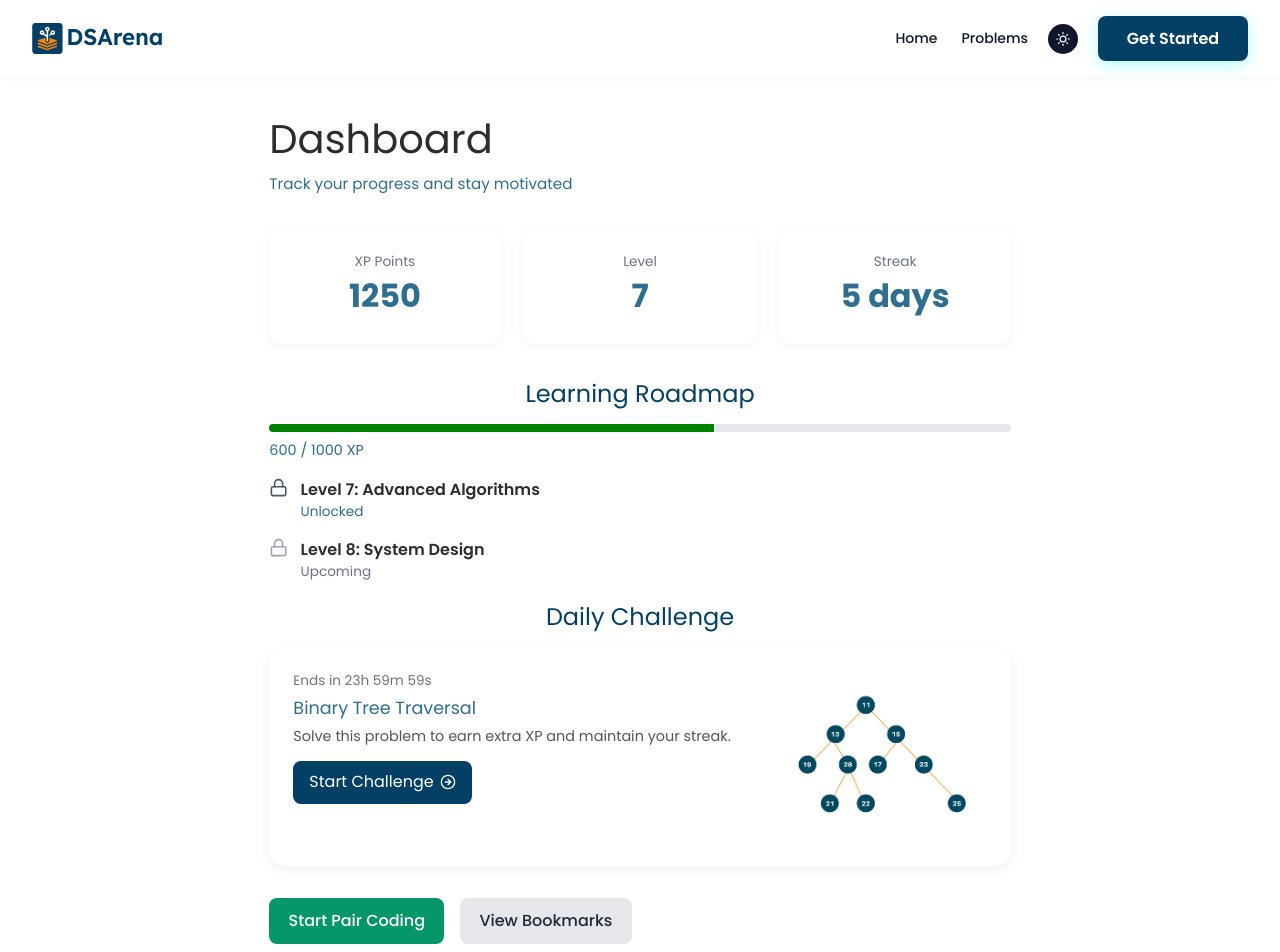
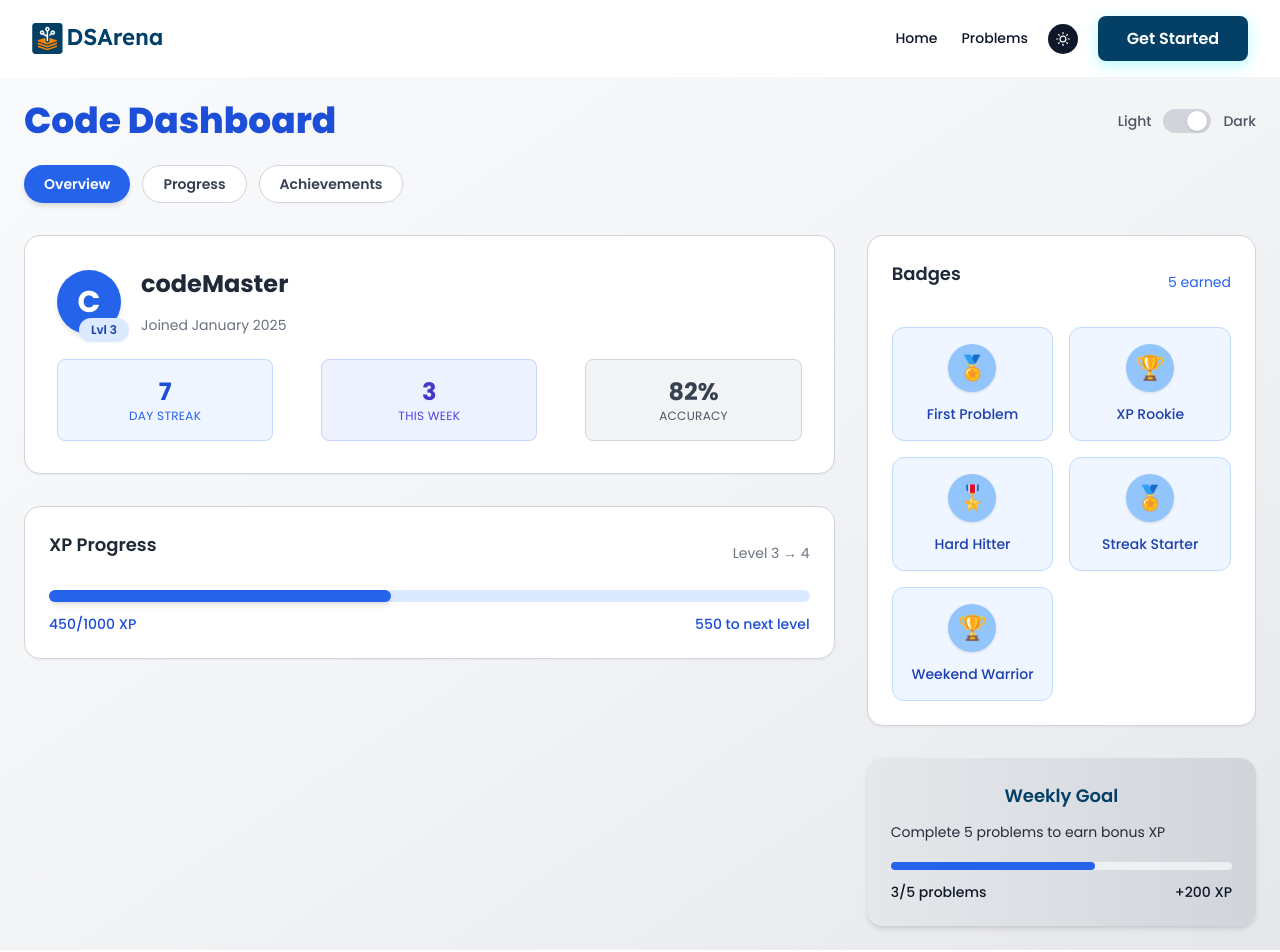
Before and after one commit to bhumzz1810/DSA-Learning-Platform, a React (Vite) app in the folder client/: page /dashboard in a window 1280 px wide. Shown: the top 952 px of the page. Built offline with nearby package versions, Linux system fonts and the light colour scheme; no server answers.

Commit message:
test dashboard with dummy data

```diff
--- a/client/src/pages/Dashboard.jsx
+++ b/client/src/pages/Dashboard.jsx
@@ -1,117 +1,163 @@
-import React from "react";
-import { FiLock, FiCode, FiArrowRightCircle } from "react-icons/fi";
-import "./Dashboard.css";
-import "./Sidebar";
-import roadmapImg from "../assets/images/traversal.jpg"; // Adjust path as needed
-import Sidebar from "./Sidebar";
+import { useState } from 'react';
+import { motion } from 'framer-motion';
+import { useTheme } from '../components/RT_Pairing/ThemeContext';
 
-const Dashboard = () => {
-  const currentXP = 600;
-  const targetXP = 1000;
-  const progressPercent = (currentXP / targetXP) * 100;
+const DashboardCards = () => {
+  const { theme } = useTheme();
+  const [activeTab, setActiveTab] = useState('overview');
+  const [selectedBadge, setSelectedBadge] = useState(null);
+  const [selectedProblem, setSelectedProblem] = useState(null);
+
+  const userData = {
+    username: "codeMaster",
+    level: 3,
+    xp: 2450,
+    streak: 7,
+    badges: ["First Problem", "XP Rookie", "Hard Hitter", "Streak Starter", "Weekend Warrior"],
+    recentSolved: [
+      { title: "Reverse Linked List", category: "Linked List", difficulty: "Medium", solvedAt: "2025-07-17T14:25:00.000Z" },
+      { title: "Binary Tree Traversal", category: "Tree", difficulty: "Medium", solvedAt: "2025-07-16T11:20:00.000Z" },
+      { title: "Palindromic Substring", category: "String", difficulty: "Hard", solvedAt: "2025-07-15T09:15:00.000Z" }
+    ],
+    leaderboard: [
+      { username: "algoNinja", xp: 3850, level: 4 },
+      { username: "codeMaster", xp: 2450, level: 3 },
+      { username: "binaryQueen", xp: 2100, level: 2 }
+    ]
+  };
+
+  // Updated professional color scheme:
+  const bgLight = 'bg-gradient-to-br from-gray-50 via-gray-100 to-gray-200 text-gray-900';
+  const cardBg = 'bg-white border border-gray-300 shadow-sm';
+  const tabActive = 'bg-blue-600 text-white shadow-md';
+  const tabInactive = 'bg-white text-gray-700 hover:bg-blue-50 border border-gray-300';
 
   return (
-    <div className="flex">
-      {/* <Sidebar /> */}
-      <div className="dashboard-container">
-        {/* Header */}
-        <div className="dashboard-header">
-          <h1>Dashboard</h1>
-          <p className="dashboard-subtext">
-            Track your progress and stay motivated
-          </p>
+    <div className={`min-h-screen p-6 ${bgLight}`}>
+      <div className="max-w-7xl mx-auto">
+        <header className="mb-8">
+          <div className="flex justify-between items-center mb-6">
+            <h1 className="text-4xl font-extrabold text-blue-700">
+              Code Dashboard
+            </h1>
+            <div className="flex items-center gap-3 text-sm text-gray-600 font-medium">
+              <span>Light</span>
+              <div className="w-12 h-6 bg-gray-300 rounded-full p-1 flex items-center">
+                <motion.div className="w-5 h-5 bg-white rounded-full ml-auto shadow" layout />
               </div>
-
-        {/* Overview Cards */}
-        <div className="overview-cards">
-          <div className="overview-card">
-            <p className="overview-title">XP Points</p>
-            <p className="overview-value">1250</p>
-          </div>
-          <div className="overview-card">
-            <p className="overview-title">Level</p>
-            <p className="overview-value">7</p>
-          </div>
-          <div className="overview-card">
-            <p className="overview-title">Streak</p>
-            <p className="overview-value">5 days</p>
+              <span>Dark</span>
             </div>
           </div>
 
-        {/* Roadmap */}
-        <div className="roadmap-section">
-          <h2>Learning Roadmap</h2>
-          <div className="progress-bar">
-            <div
-              className="progress-fill"
-              style={{ width: `${progressPercent}%` }}
-            ></div>
+          <div className="flex flex-wrap gap-3">
+            {['overview', 'progress', 'achievements'].map(tab => (
+              <motion.button
+                key={tab}
+                whileHover={{ scale: 1.05 }}
+                whileTap={{ scale: 0.95 }}
+                onClick={() => setActiveTab(tab)}
+                className={`px-5 py-2 rounded-full text-sm font-semibold transition-all ${
+                  activeTab === tab ? tabActive : tabInactive
+                }`}
+              >
+                {tab.charAt(0).toUpperCase() + tab.slice(1)}
+              </motion.button>
+            ))}
           </div>
-          <p className="progress-text">
-            {currentXP} / {targetXP} XP
-          </p>
+        </header>
 
-          <div className="roadmap-steps">
-            <div className="step">
-              <FiLock className="icon active" />
-              <div>
-                <p className="step-title">Level 7: Advanced Algorithms</p>
-                <p className="step-status active">Unlocked</p>
+        <div className="grid grid-cols-1 lg:grid-cols-3 gap-8">
+          <div className="lg:col-span-2 space-y-8">
+            <div className={`rounded-2xl p-8 ${cardBg}`}>
+              <div className="flex items-center gap-5 mb-6">
+                <div className="relative">
+                  <div className="w-16 h-16 rounded-full bg-blue-600 flex items-center justify-center text-3xl font-bold text-white shadow-md">
+                    {userData.username.charAt(0).toUpperCase()}
+                  </div>
+                  <div className="absolute -bottom-2 -right-2 bg-blue-100 text-blue-800 text-xs font-semibold px-3 py-1 rounded-full shadow-sm">
+                    Lvl {userData.level}
                   </div>
                 </div>
-            <div className="step">
-              <FiLock className="icon" />
                 <div>
-                <p className="step-title">Level 8: System Design</p>
-                <p className="step-status">Upcoming</p>
+                  <h2 className="text-2xl font-bold text-gray-800">{userData.username}</h2>
+                  <p className="text-sm text-gray-500">Joined January 2025</p>
                 </div>
+              </div>
+              <div className="grid grid-cols-3 gap-6">
+                <div className="p-4 rounded-lg text-center border border-blue-200 bg-blue-50">
+                  <div className="text-2xl font-bold text-blue-700">{userData.streak}</div>
+                  <div className="text-xs text-blue-600 uppercase tracking-wide">Day Streak</div>
+                </div>
+                <div className="p-4 rounded-lg text-center border border-indigo-200 bg-indigo-50">
+                  <div className="text-2xl font-bold text-indigo-700">{userData.recentSolved.length}</div>
+                  <div className="text-xs text-indigo-600 uppercase tracking-wide">This Week</div>
+                </div>
+                <div className="p-4 rounded-lg text-center border border-gray-300 bg-gray-100">
+                  <div className="text-2xl font-bold text-gray-700">82%</div>
+                  <div className="text-xs text-gray-600 uppercase tracking-wide">Accuracy</div>
                 </div>
               </div>
             </div>
 
-        {/* Daily Challenge */}
-        <div className="challenge-section">
-          <h2>Daily Challenge</h2>
-          <div className="challenge-card">
-            <div className="challenge-info">
-              <p className="challenge-timer">Ends in 23h 59m 59s</p>
-              <h3>Binary Tree Traversal</h3>
-              <p className="challenge-desc">
-                Solve this problem to earn extra XP and maintain your streak.
-              </p>
-              <button className="btn-start">
-                Start Challenge <FiArrowRightCircle />
-              </button>
+            <div className={`rounded-2xl p-6 ${cardBg}`}>
+              <div className="flex justify-between items-center mb-4">
+                <h2 className="font-semibold text-lg text-gray-800">XP Progress</h2>
+                <span className="text-sm text-gray-500">
+                  Level {userData.level} → {userData.level + 1}
+                </span>
               </div>
-            <img
-              src={roadmapImg}
-              alt="Challenge Visual"
-              className="challenge-img"
+              <div className="w-full bg-blue-100 rounded-full h-3 mb-3">
+                <motion.div
+                  initial={{ width: 0 }}
+                  animate={{ width: `${(userData.xp % 1000) / 10}%` }}
+                  transition={{ duration: 1 }}
+                  className="h-full bg-blue-600 rounded-full shadow-md"
                 />
+              </div>
+              <div className="flex justify-between text-sm text-blue-700 font-medium">
+                <span>{userData.xp % 1000}/1000 XP</span>
+                <span>{1000 - (userData.xp % 1000)} to next level</span>
+              </div>
             </div>
           </div>
 
-        {/* Quick Actions */}
-        <div className="quick-actions">
-          <button className="btn-green">Start Pair Coding</button>
-          <button className="btn-gray">View Bookmarks</button>
+          <div className="space-y-8">
+            <div className={`rounded-2xl p-6 ${cardBg}`}>
+              <div className="flex justify-between items-center mb-6">
+                <h2 className="font-semibold text-lg text-gray-800">Badges</h2>
+                <span className="text-sm text-blue-600">{userData.badges.length} earned</span>
+              </div>
+              <div className="grid grid-cols-2 gap-4">
+                {userData.badges.map((badge, index) => (
+                  <motion.div
+                    key={badge}
+                    whileHover={{ y: -3 }}
+                    whileTap={{ scale: 0.95 }}
+                    onClick={() => setSelectedBadge(badge)}
+                    className="p-4 rounded-xl text-center cursor-pointer bg-blue-50 hover:bg-blue-100 border border-blue-200"
+                  >
+                    <div className="w-12 h-12 mx-auto mb-3 rounded-full bg-blue-300 flex items-center justify-center text-2xl shadow text-white">
+                      {index % 3 === 0 ? '🏅' : index % 3 === 1 ? '🏆' : '🎖️'}
+                    </div>
+                    <div className="text-sm font-medium text-blue-800 truncate">{badge}</div>
+                  </motion.div>
+                ))}
+              </div>
             </div>
 
-        {/* Recent Activity */}
-        <div className="activity-section">
-          <h2>Recent Activity</h2>
-          <div className="activity-item">
-            <FiCode className="icon" />
-            <div>
-              <p className="activity-title">Problem: Merge Intervals</p>
-              <p className="activity-status success">Completed</p>
+            <div className="rounded-2xl p-6 bg-gradient-to-r from-gray-200 to-gray-300 text-gray-900 shadow-md">
+              <h2 className="font-semibold text-lg mb-3">Weekly Goal</h2>
+              <p className="text-sm opacity-90 mb-5">Complete 5 problems to earn bonus XP</p>
+              <div className="w-full bg-white bg-opacity-60 rounded-full h-2 mb-3">
+                <div
+                  className="h-full bg-blue-600 rounded-full"
+                  style={{ width: `${(userData.recentSolved.length / 5) * 100}%` }}
+                />
               </div>
+              <div className="flex justify-between text-sm font-medium">
+                <span>{userData.recentSolved.length}/5 problems</span>
+                <span>+200 XP</span>
               </div>
-          <div className="activity-item">
-            <FiCode className="icon" />
-            <div>
-              <p className="activity-title">Problem: Two Sum</p>
-              <p className="activity-status attempt">Attempted</p>
             </div>
           </div>
         </div>
@@ -120,4 +166,4 @@ const Dashboard = () => {
   );
 };
 
-export default Dashboard;
+export default DashboardCards;
```
Lines whose indentation alone changed are shown as unchanged.
